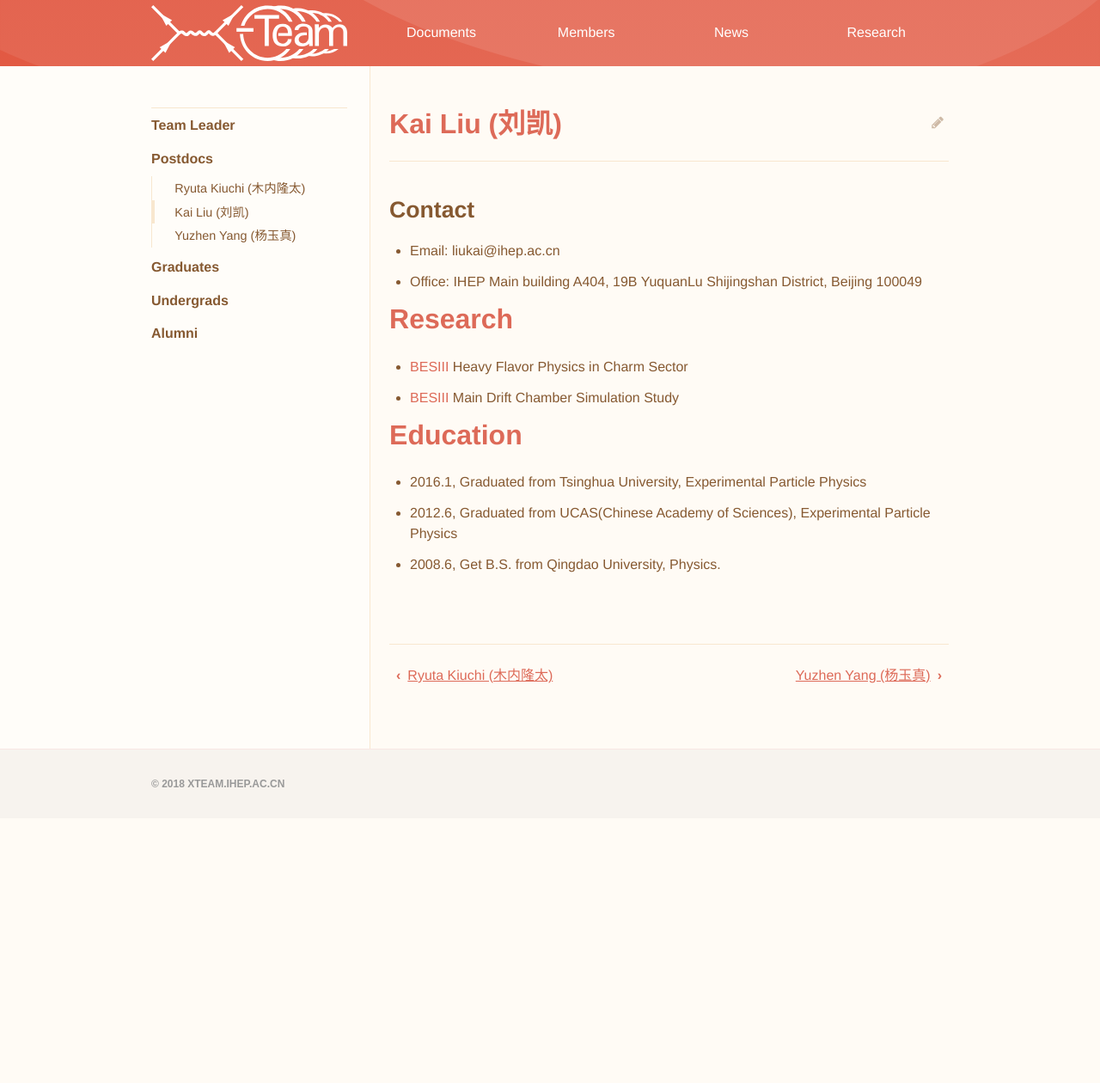
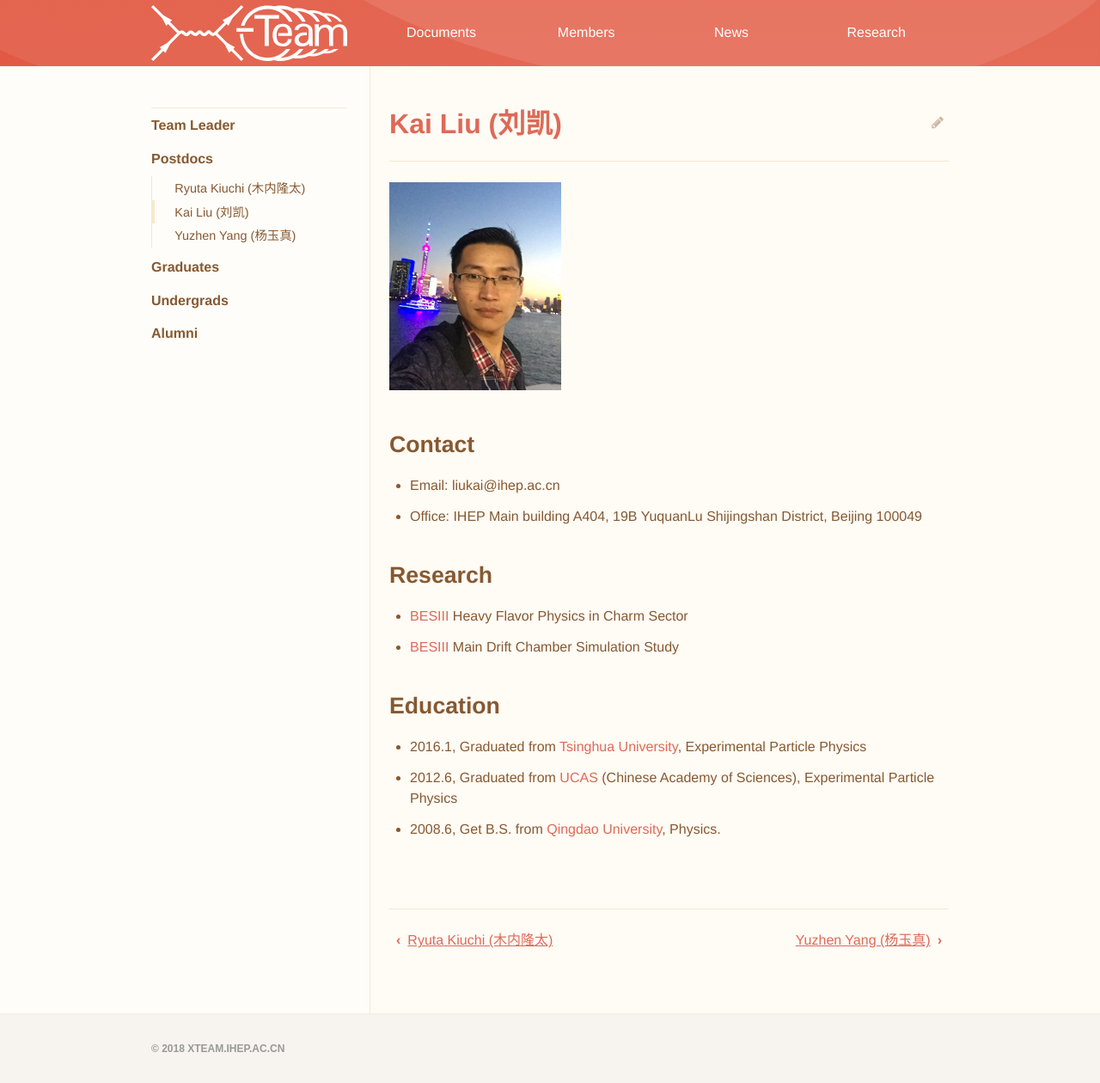
Before and after one commit to dt-np/xteam, a Jekyll site: the page built from _members/Kai_Liu.md, in a window 1280 px wide. Shown: the whole page at 86% size. Built offline with Jekyll 4.4.1, drawn with Linux system fonts in a browser that asks for light colours; before the commit the page ends 952 px from its top, so only the background shows below that; some of the changed lines change nothing that is shown.

Commit message:
Update Kai_Liu.md
add links of universities
add image
update the section titles

```diff
--- a/_members/Kai_Liu.md
+++ b/_members/Kai_Liu.md
@@ -1,16 +1,17 @@
 ---
 title: Kai Liu (刘凯)
 ---
+<img src="/images/Kai_Liu.png" width="200"/>
 
 ## Contact
 - Email: liukai@ihep.ac.cn
 - Office: IHEP Main building A404, 19B YuquanLu Shijingshan District, Beijing 100049
 
-# Research
+## Research
 - [BESIII](http::/bes3.ihep.ac.cn) Heavy Flavor Physics in Charm Sector
 - [BESIII](http::/bes3.ihep.ac.cn) Main Drift Chamber Simulation Study
 
-# Education
-- 2016.1, Graduated from Tsinghua University, Experimental Particle Physics
-- 2012.6, Graduated from UCAS(Chinese Academy of Sciences), Experimental Particle Physics
-- 2008.6, Get B.S. from Qingdao University, Physics.
+## Education
+- 2016.1, Graduated from [Tsinghua University](http::/http://www.tsinghua.edu.cn), Experimental Particle Physics
+- 2012.6, Graduated from [UCAS](http://www.ucas.ac.cn/) (Chinese Academy of Sciences), Experimental Particle Physics
+- 2008.6, Get B.S. from [Qingdao University](http://www.qdu.edu.cn/), Physics.
```
